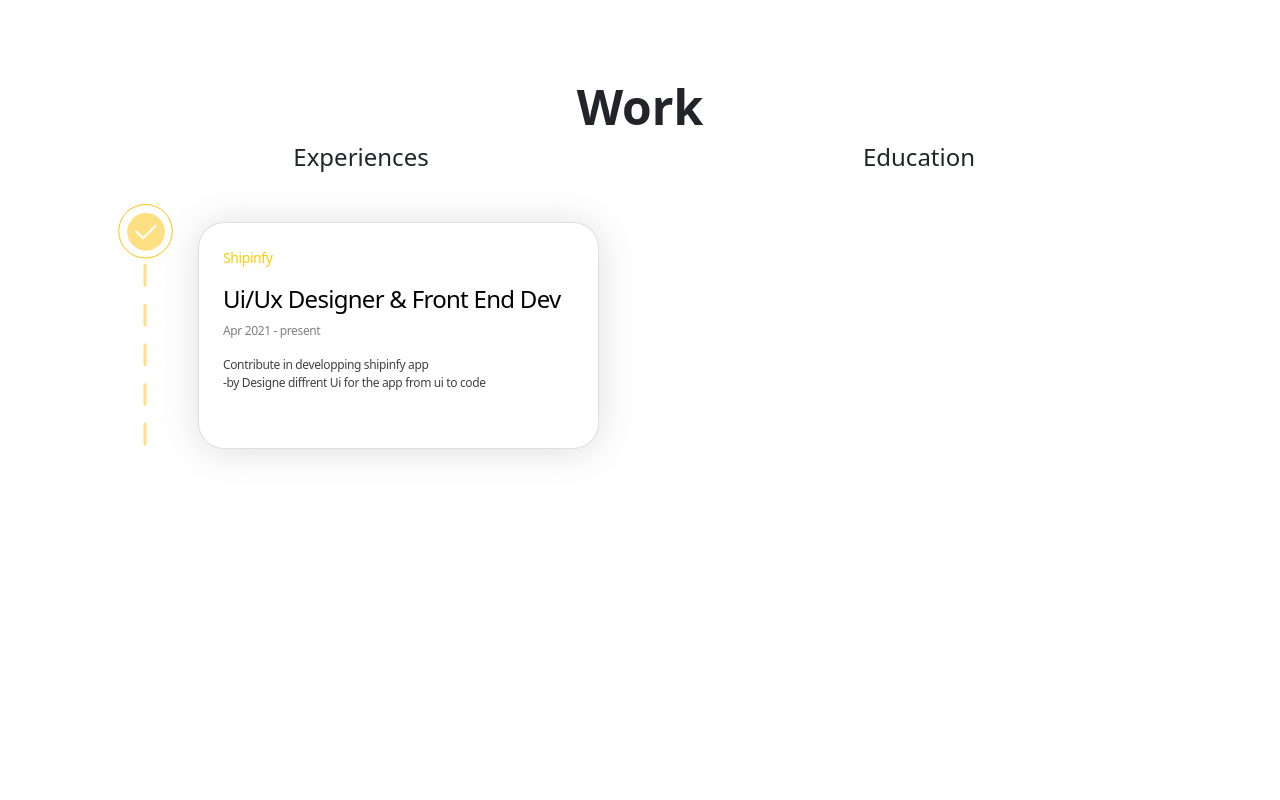
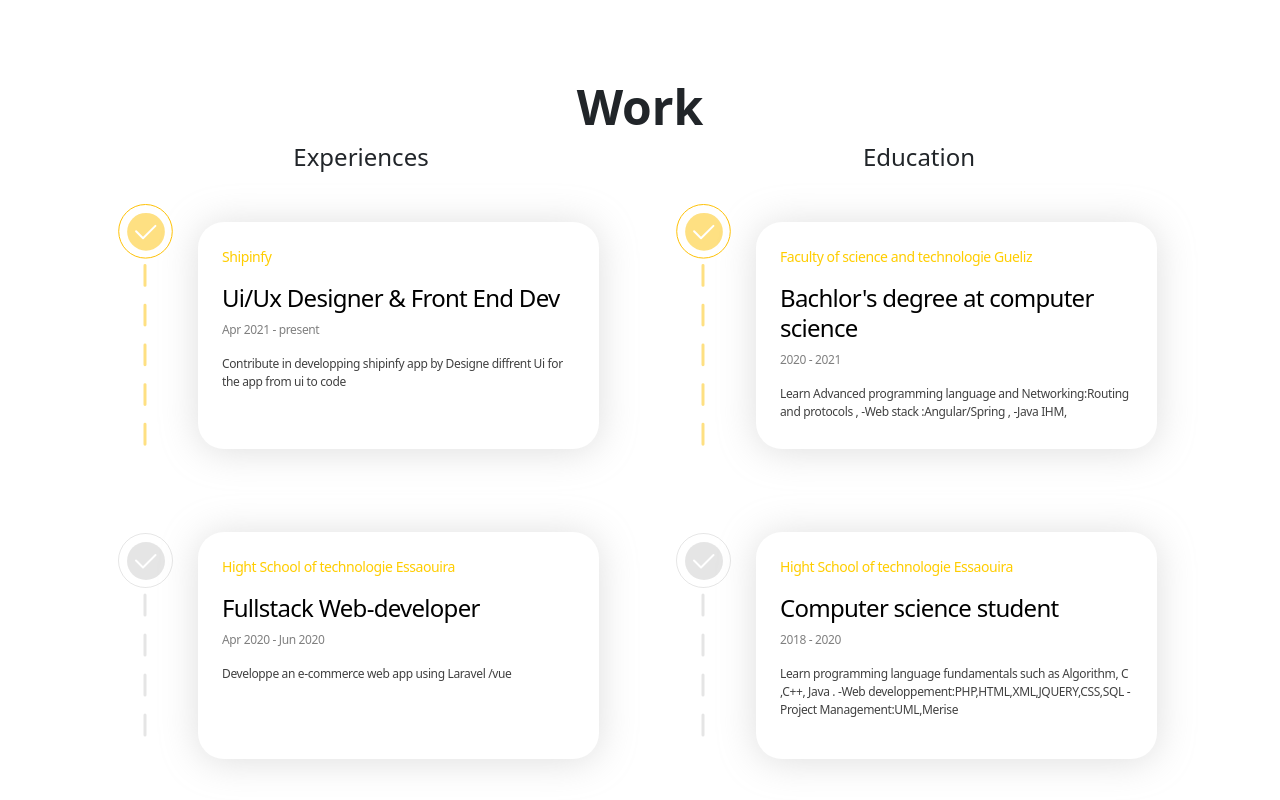
Before and after one commit to ayoubfarid/ayoubportfolio, a Next.js app: page / in a window 1280 px wide. Shown: the part 3213-4013 px from the top of the page. Before the commit the page ends 3703 px from the top, so only its background shows below. Built offline with nearby package versions, Linux system fonts and the light colour scheme.

Commit message:
complete Resume section

```diff
--- a/Components/Resume.js
+++ b/Components/Resume.js
@@ -1,5 +1,48 @@
 import Image from "next/image";
 const Resume = () => {
+  var experinces = [
+    {
+      id: "1",
+      company: "Shipinfy",
+      role: "Ui/Ux Designer & Front End Dev",
+      period: "Apr 2021 - present",
+      postDesc:
+        "Contribute in developping shipinfy app by Designe diffrent Ui for the app from ui to code",
+      indicatorImg: "/experiences/indicator.svg",
+      stack: {
+        image: "",
+      },
+    },
+    {
+      id: "2",
+      company: "Hight School of technologie Essaouira",
+      role: "Fullstack Web-developer",
+      period: "Apr 2020 - Jun 2020",
+      postDesc: "Developpe an e-commerce web app using Laravel /vue ",
+      indicatorImg: "/experiences/indicatorDisabled.svg",
+      stack: {
+        image: "",
+      },
+    },
+  ];
+  var educations = [
+    {
+      id: "1",
+      school: "Faculty of science and technologie Gueliz",
+      level: "Bachlor's degree at computer science",
+      period: "2020 - 2021",
+      indicatorImg: "/experiences/indicator.svg",
+      postDesc: "Learn Advanced programming language and Networking:Routing and protocols  , -Web stack :Angular/Spring , -Java IHM, ",
+    },
+    {
+      id: "2",
+      school: "Hight School of technologie Essaouira",
+      level: " Computer science student",
+      period: "2018 - 2020",
+      indicatorImg: "/experiences/indicatorDisabled.svg",
+      postDesc: "Learn programming language fundamentals such as Algorithm, C ,C++, Java . -Web developpement:PHP,HTML,XML,JQUERY,CSS,SQL -Project Management:UML,Merise",
+    },
+  ];
   return (
     <div className="container section-4">
       <div className="row ">
@@ -10,28 +53,36 @@ const Resume = () => {
       <div className="row  ">
         <div className="col mx-auto">
           <h3>Experiences</h3>
-          <div className=" d-flex p-4 align-items-center">
-            <Image src="/experiences/indicator.svg" width={55} height={262} />
-            <div className="card p-4  align-items-start">
-
-                <p className="sup-headline ">Shipinfy</p>
-                <h3 className="headline">Ui/Ux Designer & Front End Dev</h3>
-                <p className="sub-headline">Apr 2021 - present</p>
-                <p className="body-desc">
-                  Contribute in developping shipinfy app <br/>-by Designe diffrent Ui
-                  for the app from ui to code
-
-              </p>
+          {experinces.map((experience, index) => (
+            <div key={experience.id} className=" d-flex p-4 align-items-center">
+              <Image src={experience.indicatorImg} width={55} height={262} />
+              <div className="card-exp p-4  align-items-start">
+                <p className="sup-headline ">{experience.company}</p>
+                <h3 className="headline">{experience.role}</h3>
+                <p className="sub-headline">{experience.period}</p>
+                <p className="body-desc">{experience.postDesc}</p>
+              </div>
             </div>
-          </div>
+          ))}
         </div>
         <div className="col">
           <h3>Education</h3>
+          {educations.map((education, index) => (
+            <div key={education.id} className=" d-flex p-4 align-items-center">
+              <Image src={education.indicatorImg} width={55} height={262} />
+              <div className="card-exp p-4  align-items-start">
+                <p className="sup-headline ">{education.school}</p>
+                <h3 className="headline">{education.level}</h3>
+                <p className="sub-headline">{education.period}</p>
+                <p className="body-desc">{education.postDesc}</p>
+              </div>
+            </div>
+          ))}
         </div>
       </div>
       <style jsx>
         {`
-        .card .body-desc{
+        .card-exp .body-desc{
           font-weight: 500;
           font-size: 12px;
 
@@ -40,7 +91,7 @@ const Resume = () => {
           color: rgba(0, 0, 0, 0.75);
 
         }
-        .card .sub-headline{
+        .card-exp .sub-headline{
           font-weight: 500;
           font-size: 12px;
 
@@ -48,22 +99,23 @@ const Resume = () => {
 
           color: rgba(0, 0, 0, 0.5);
         }
-        .card .headline{
+        .card-exp .headline{
           font-weight: 500;
-
+          text-align:left;
           line-height: 30px;
           letter-spacing: -0.03em;
 
           color: #000000;
         }
-        .card .sup-headline{
+        .card-exp .sup-headline{
           font-size: 14px;
 
           letter-spacing: -0.03em;
 
           color: #FFCD00;
         }
-        .section-4 .card{
+        .section-4 .card-exp{
+          text-align:left;
           width: 401px;
           height: 227px;
           background: #FFFFFF;
@@ -72,7 +124,7 @@ const Resume = () => {
           margin-left:25px;
 
         }
-        .section-4 .card::before {
+        .section-4 .card-exp::before {
           content: "";
 
           }
--- a/Components/Work.js
+++ b/Components/Work.js
@@ -4,6 +4,7 @@ import Image from "next/image";
 const Work = () => {
   var projects = [
     {
+      id:'1',
       title: "SellHomme",
       image: "/dribbble/selhome.png",
       categorie: "Landing Page",
@@ -13,6 +14,7 @@ const Work = () => {
       link: "https://dribbble.com/shots/15008207-SellHome-Landing-Page"
     },
     {
+      id:'2',
       title: "Portfolio 2021 v2",
       image: "/dribbble/portfolio.png",
       categorie: "Landing Page",
@@ -22,6 +24,7 @@ const Work = () => {
       link: "https://dribbble.com/shots/15924716-Portfolio-2021"
     },
     {
+      id:'3',
       title: "Co-team",
       image: "/dribbble/coteam.png",
       categorie: "Landing Page",
@@ -31,6 +34,7 @@ const Work = () => {
       link: "https://dribbble.com/shots/14753416-Landing-Page-for-Co-team"
     },
     {
+      id:'4',
       title: "Recipes App",
       image: "/dribbble/recipes.png",
       categorie: "Landing Page",
@@ -40,6 +44,7 @@ const Work = () => {
       link: "https://dribbble.com/shots/14603809-UI-Recipes-App"
     },
     {
+      id:'5',
       title: "Portfolio 2021 v1",
       image: "/dribbble/portfoliov1.png",
       categorie: "Landing Page",
@@ -49,6 +54,7 @@ const Work = () => {
       link: "https://dribbble.com/shots/14597918-UI-Design-for-portfolio-2021"
     },
     {
+      id:'6',
       title: "Luxury Wach",
       image: "/dribbble/watchesluxury.png",
       categorie: "Landing Page",
@@ -78,7 +84,7 @@ const Work = () => {
             {projects.map((project, index) => (
 
               <SwiperSlide>
-                <div key={index} className="card col">
+                <div key={project.id} className="card col">
                   <Image
                     src={project.image}
                     alt="Welcoming emojie"
```
Also changed, not shown: public/experiences/indicatorDisabled.svg (added).
